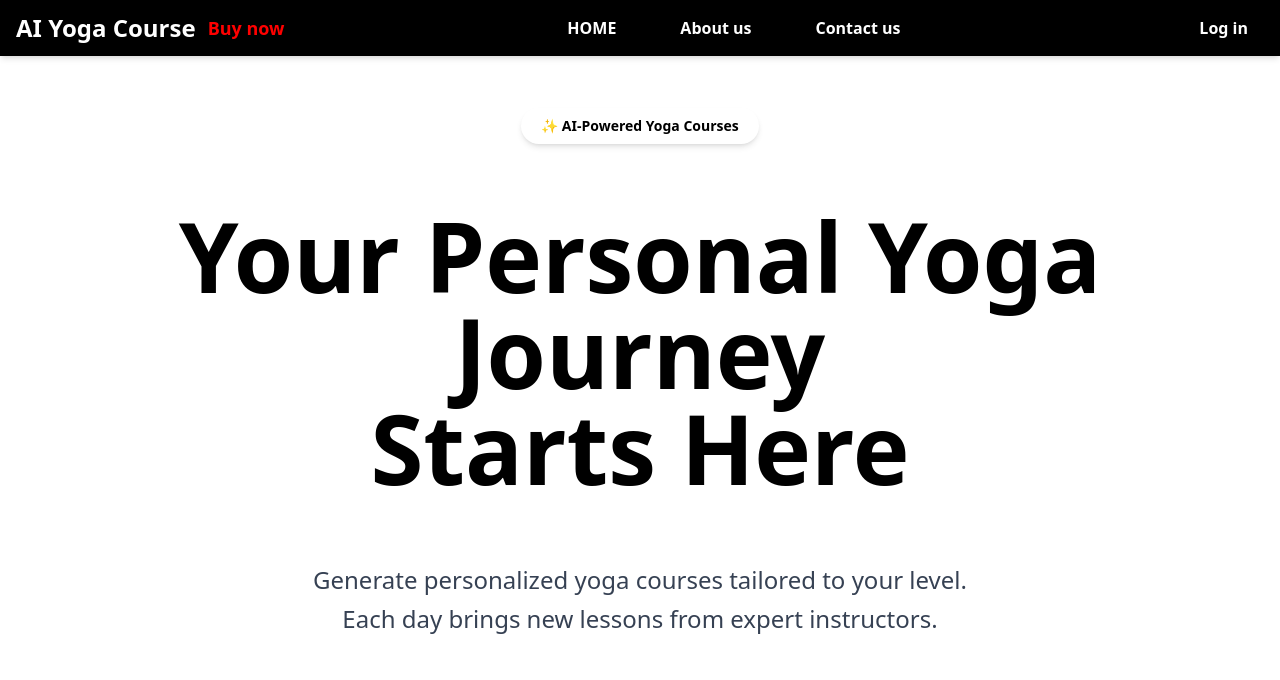
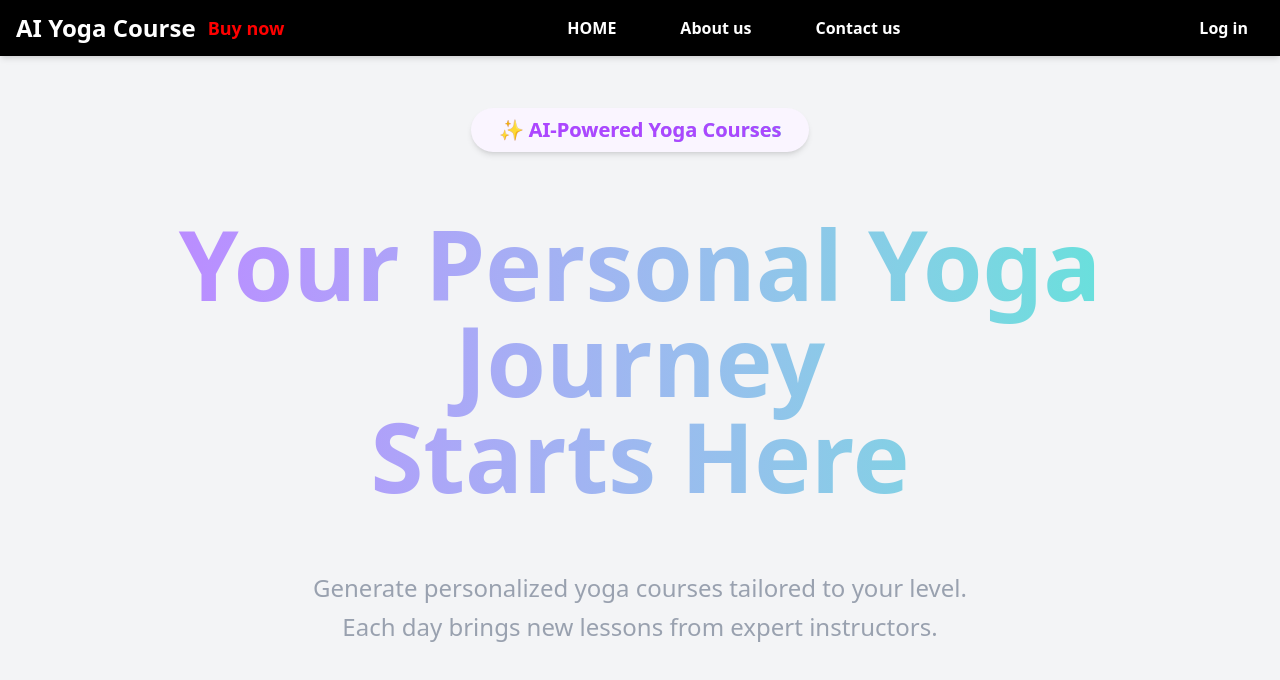
Before and after one commit to notVivekG/yoga-playlist-generator, a website: page src/index.html in a window 1280 px wide. Drawn offline with nearby package versions, Linux system fonts and the light colour scheme; files that its build step writes are made by us from their sources.

Commit message:
section completed

```diff
--- a/src/index.html
+++ b/src/index.html
@@ -8,7 +8,7 @@
   <link href="./output.css" rel="stylesheet">
 </head>
 
-<body class="bg-white">
+<body class="bg-gray-100">
 
   <nav class=" flex justify-between items-center px-4 py-2 bg-black shadow-md">
 
@@ -31,15 +31,19 @@
 
 
   <section class="flex flex-col items-center  text-center h-screen px-4 pt-5">
-    <button
-      class="px-5 py-2 mb-16 mt-8 text-sm font-semibold  text-black rounded-full shadow-md">
+    <div class="inline bg-purple-50 px-7 py-2 mb-16 mt-8 text-xl font-semibold rounded-full shadow-md ">
+      <button class="  text-purple-500 bg-linear-to-r from-purple-400 to-teal-300 bg-clip-text hover:text-transparent transition-all duration-700 ease-in-out">
       ✨ AI-Powered Yoga Courses
-    </button>
-    <h1 class="text-5xl md:text-8xl font-bold mb-16">
+      </button>
+    </div>
+
+    <h1 class="
+    text-5xl md:text-8xl font-bold mb-16 bg-linear-to-r from-purple-400 to-teal-300 bg-clip-text text-transparent transition-all duration-700 ease-in-out">
       Your Personal Yoga Journey
       <br>Starts Here
     </h1>
-    <p class="text-gray-700 space-y-10 text-2xl  leading-relaxed">
+
+    <p class="text-gray-400 space-y-10 text-2xl  leading-relaxed">
       Generate personalized yoga courses tailored to your level.<br>
       Each day brings new lessons from expert instructors.
     </p>
```
